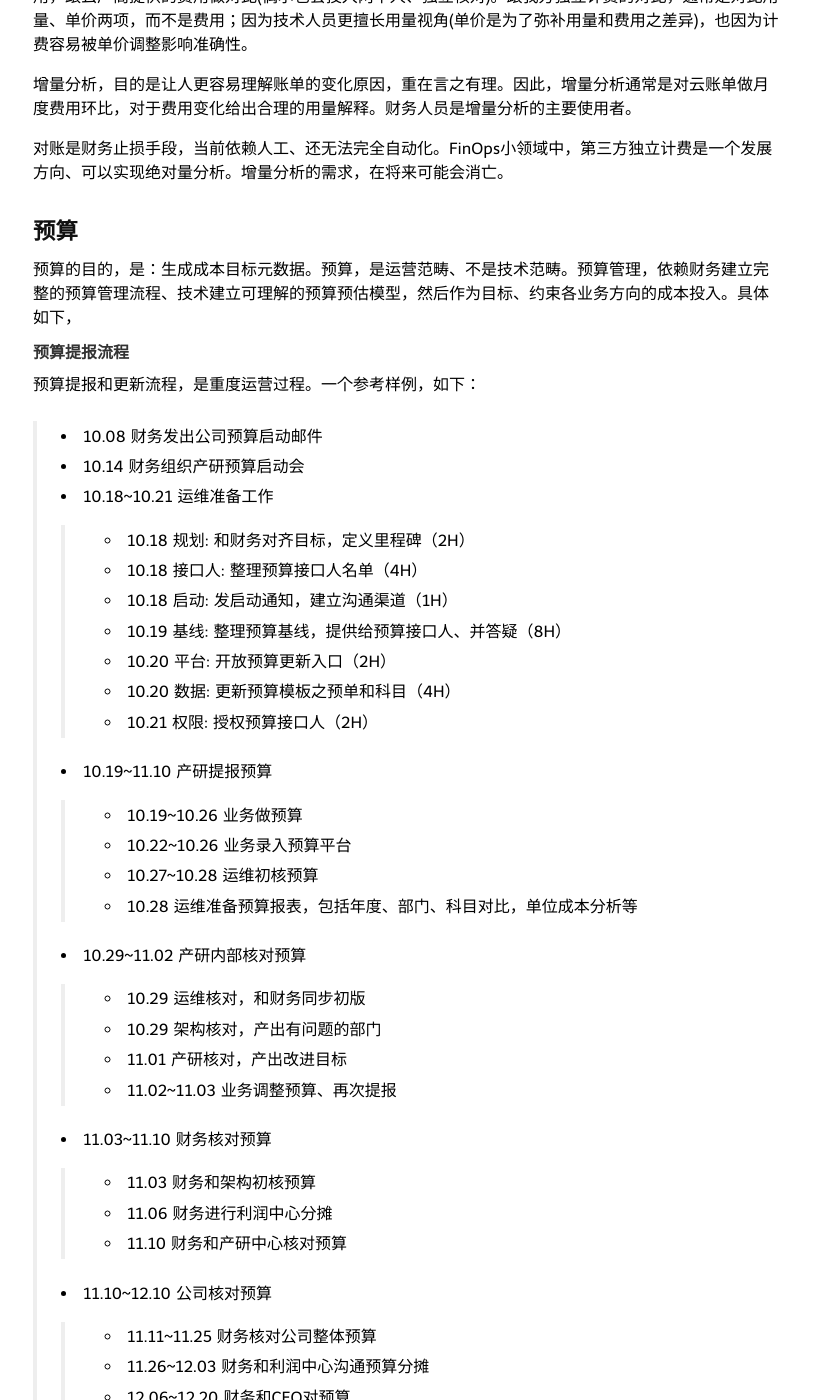
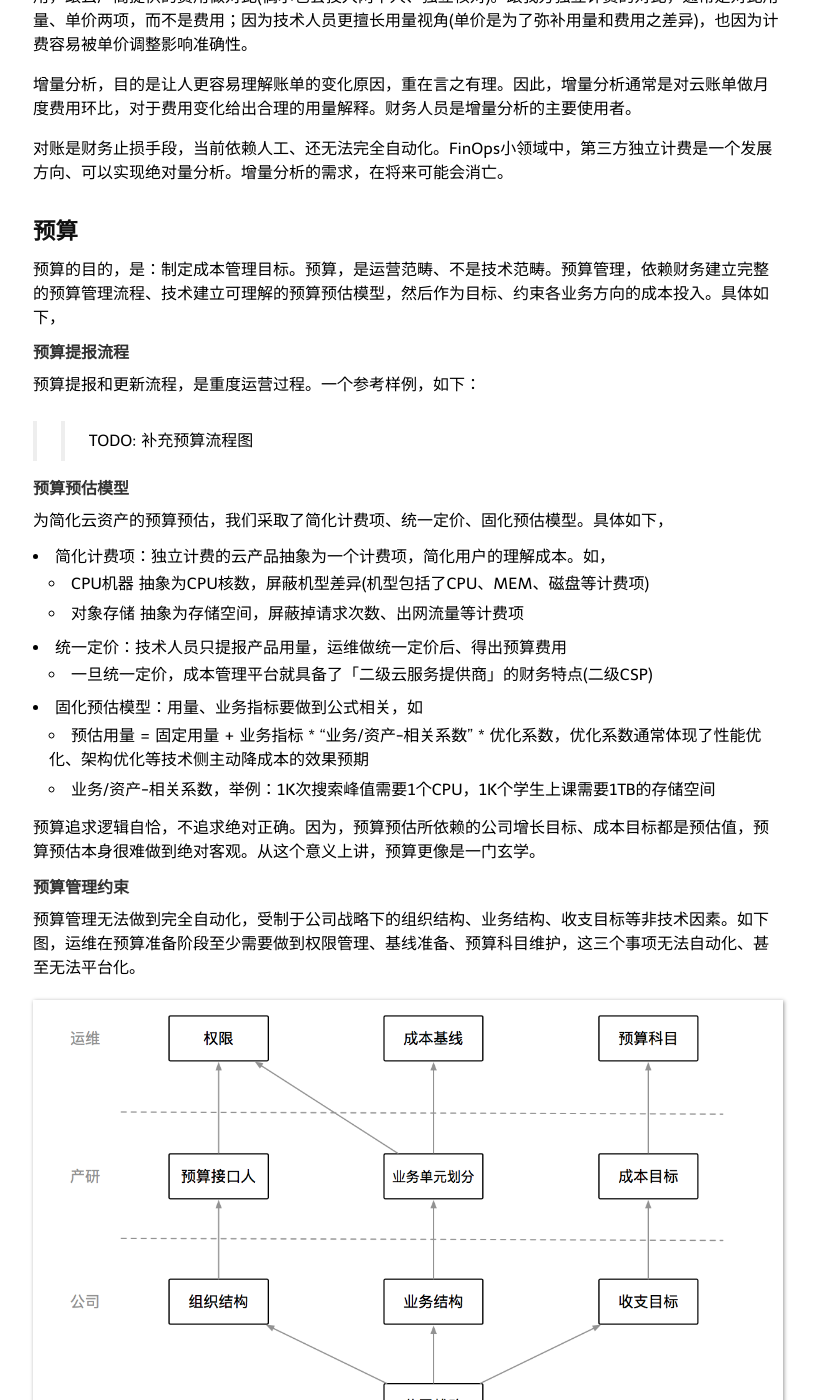
Before and after one commit to niean/niean.github.io, a Jekyll site: the page built from _posts/2020-11-18-tools-ccmp.markdown, in a window 1280 px wide and 1400 px high, scrolled down 2173 px. Shown: the whole window, without its empty margins (232-1049 px from the left). Built offline with Jekyll 4.4.1, drawn with Linux system fonts in a browser that asks for light colours; comment, search, counter and statistics services are not loaded; some of the changed text lies outside the part shown.

Commit message:
集中提交

```diff
--- a/_posts/2020-11-18-tools-ccmp.markdown
+++ b/_posts/2020-11-18-tools-ccmp.markdown
@@ -53,43 +53,12 @@ tags:
 
 
 ## 预算
-预算的目的，是：生成成本目标元数据。预算，是运营范畴、不是技术范畴。预算管理，依赖财务建立完整的预算管理流程、技术建立可理解的预算预估模型，然后作为目标、约束各业务方向的成本投入。具体如下，
+预算的目的，是：制定成本管理目标。预算，是运营范畴、不是技术范畴。预算管理，依赖财务建立完整的预算管理流程、技术建立可理解的预算预估模型，然后作为目标、约束各业务方向的成本投入。具体如下，
 
 #### 预算提报流程
 预算提报和更新流程，是重度运营过程。一个参考样例，如下：
 
-> - 10.08 财务发出公司预算启动邮件
-> - 10.14 财务组织产研预算启动会
-> - 10.18~10.21 运维准备工作
->> - 10.18 规划: 和财务对齐目标，定义里程碑（2H）
->> - 10.18 接口人: 整理预算接口人名单（4H）
->> - 10.18 启动: 发启动通知，建立沟通渠道（1H）
->> - 10.19 基线: 整理预算基线，提供给预算接口人、并答疑（8H）
->> - 10.20 平台: 开放预算更新入口（2H）
->> - 10.20 数据: 更新预算模板之预单和科目（4H）
->> - 10.21 权限: 授权预算接口人（2H）
-> - 10.19~11.10 产研提报预算
->> - 10.19~10.26 业务做预算
->> - 10.22~10.26 业务录入预算平台
->> - 10.27~10.28 运维初核预算
->> - 10.28 运维准备预算报表，包括年度、部门、科目对比，单位成本分析等
-> - 10.29~11.02 产研内部核对预算
->> - 10.29 运维核对，和财务同步初版
->> - 10.29 架构核对，产出有问题的部门
->> - 11.01 产研核对，产出改进目标
->> - 11.02~11.03 业务调整预算、再次提报
-> - 11.03~11.10 财务核对预算
->> - 11.03 财务和架构初核预算
->> - 11.06 财务进行利润中心分摊
->> - 11.10 财务和产研中心核对预算
-> - 11.10~12.10 公司核对预算
->> - 11.11~11.25 财务核对公司整体预算
->> - 11.26~12.03 财务和利润中心沟通预算分摊
->> - 12.06~12.20 财务和CEO对预算
-> - 12.21~12.30 产研发起预算流程
->> - 12.21 产研中心发起新预算审批
->> - 12.25 CEO审批通过新预算
->> - 12.26 预算平台生效
+>> TODO: 补充预算流程图
 
 #### 预算预估模型
 为简化云资产的预算预估，我们采取了简化计费项、统一定价、固化预估模型。具体如下，
```
Also changed, not shown: _posts/2020-03-15-op-tb.markdown (+12 -0 lines), 1 other file.
